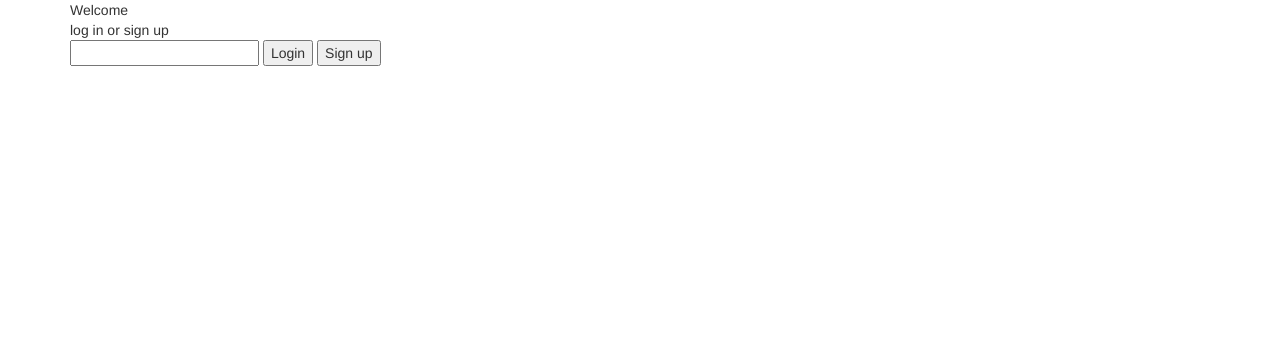
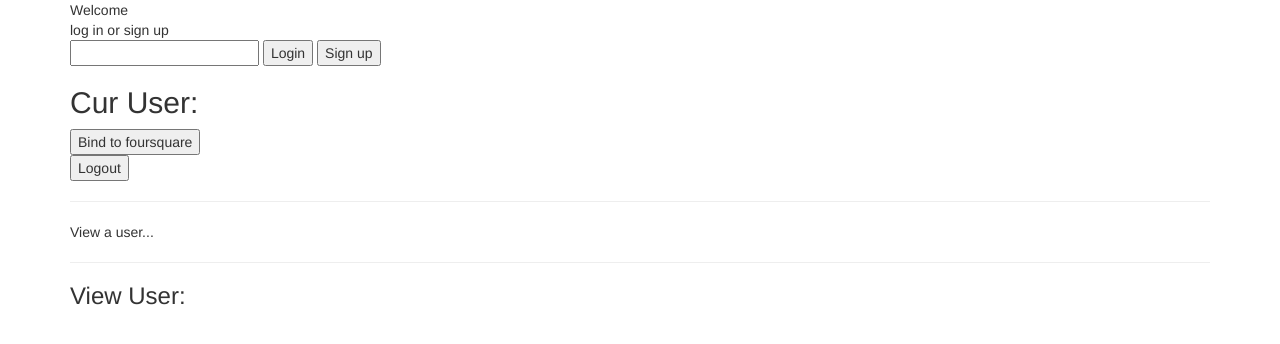
Before and after one commit to erikdonohoo/foursquare-oauth, a website: page frontend/app/index.html in a window 1280 px wide. Drawn offline with Linux system fonts and the light colour scheme; files that its build step writes are made by us from their sources; no server answers.

Commit message:
show users always

```diff
--- a/frontend/app/index.html
+++ b/frontend/app/index.html
@@ -33,7 +33,7 @@
 			<button ng-click="login()">Login</button>
 			<button ng-click="signup()">Sign up</button>
 		</div>
-		<div class="container" ng-show="data.loggedInUser">
+		<div class="container">
 			<h2>Cur User: {{data.loggedInUser.username}}</h2>
 			<div ng-if="!data.loggedInUser.id">
 				<button ng-click="$oauth2.authenticate()">Bind to foursquare</button>
```
